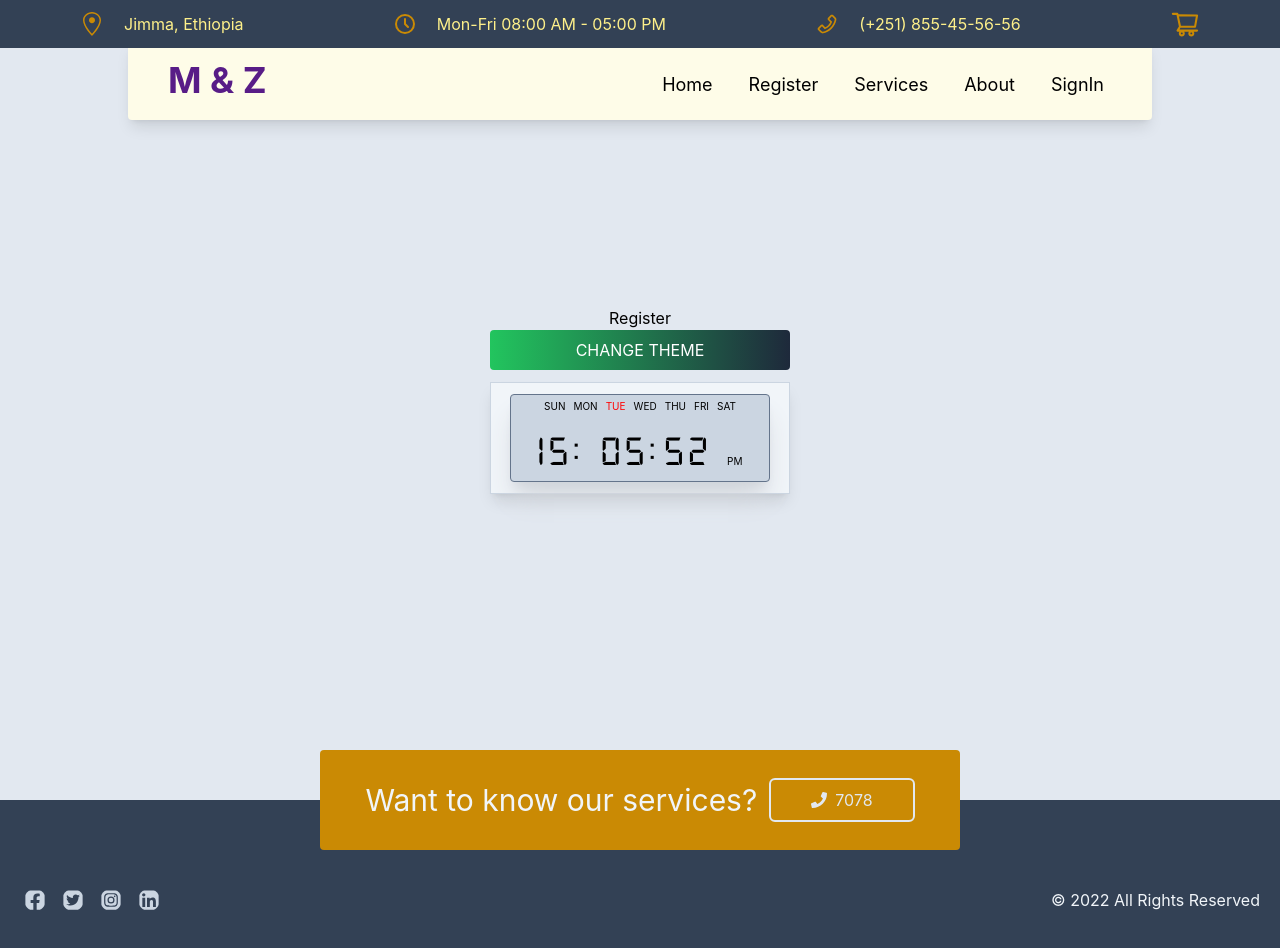
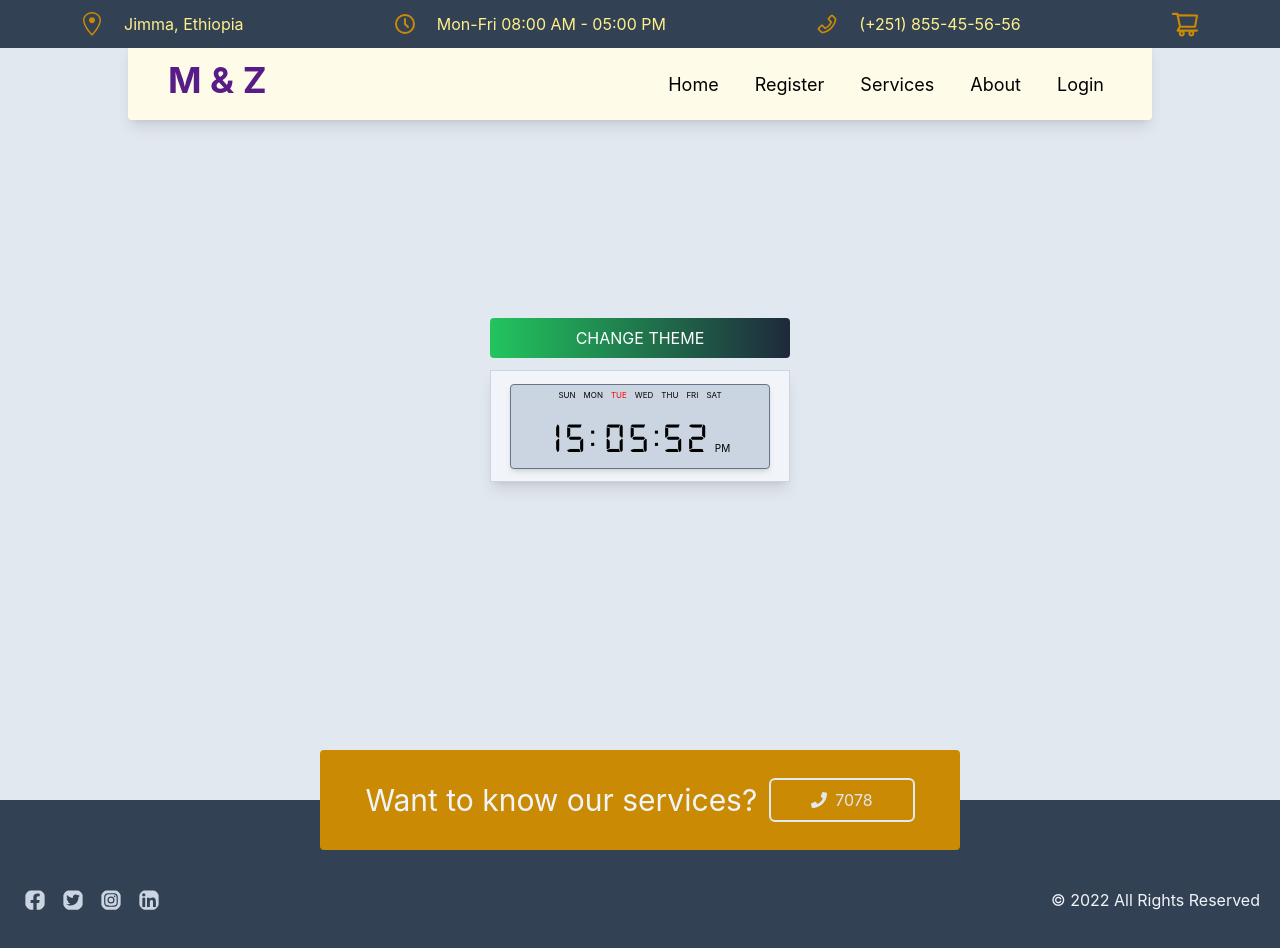
Before and after one commit to mengiefen/elec-service-frontend, a Next.js app: page /register in a window 1280 px wide. Shown: the top 948 px of the page. Built offline with nearby package versions, Linux system fonts and the light colour scheme.

Commit message:
add register page

```diff
--- /dev/null
+++ b/src/components/Register/Register.tsx
@@ -0,0 +1,7 @@
+import React from 'react';
+
+const Register = () => {
+  return <div>Register</div>;
+};
+
+export default Register;
--- a/src/components/elements/BottomNav.tsx
+++ b/src/components/elements/BottomNav.tsx
@@ -32,7 +32,7 @@ const BottomNav = () => {
         </li>
         <li className="nav-item">
           <Link href="/login">
-            <a className="nav-link-custom">SignIn</a>
+            <a className="nav-link-custom">Login</a>
           </Link>
         </li>
       </ul>
--- a/src/components/elements/DateTime.tsx
+++ b/src/components/elements/DateTime.tsx
@@ -50,7 +50,7 @@ const DateTime = () => {
               return (
                 <span
                   key={dateName}
-                  className="block text-[10px] uppercase"
+                  className="block text-[8px] uppercase"
                   style={
                     date.dayName === dateName
                       ? { color: 'red' }
@@ -64,9 +64,15 @@ const DateTime = () => {
           </div>
           <div className={styles.dateWrapper}>
             <span className={styles.date}>
-              <span className="pr-1">{date.hour}:</span>
-              <span className="pr-1">{date.minute}:</span>
-              <span className="pr-1">{date.second}</span>
+              <span className="w-[55px] overflow-hidden text-center">
+                {date.hour}:
+              </span>
+              <span className="w-[55px] overflow-hidden text-center">
+                {date.minute}:
+              </span>
+              <span className="w-[55px] overflow-hidden text-center">
+                {date.second}
+              </span>
             </span>
             <span className="block text-[10px]">{date.ampm}</span>
           </div>
--- a/src/components/elements/dateTimeConstants.tsx
+++ b/src/components/elements/dateTimeConstants.tsx
@@ -11,21 +11,21 @@ const dateNames = [
 const styles = {
   dark: {
     wrapper:
-      'w-full flex justify-center items-center h-28 shadow-lg border border-slate-300 bg-slate-600 shadow-gray-300',
+      'w-full flex justify-center items-center h-28 shadow-lg border border-slate-500 bg-slate-600 shadow-gray-300',
     display:
       'flex flex-col border py-1 px-2 w-[260px] rounded bg-slate-800 text-white border-slate-500 shadow-xl shadow-inner',
   },
   light: {
     wrapper:
-      'w-full  flex justify-center items-center h-28 shadow-lg border  border-slate-300 bg-slate-100',
+      'w-full  flex justify-center items-center h-28 shadow-lg border border-slate-300 bg-slate-100',
     display:
-      'flex flex-col border py-1 px-2 w-[260px] rounded bg-slate-300  border-slate-500 shadow-xl shadow-gray-300',
+      'flex flex-col border py-1 px-2 w-[260px] rounded bg-slate-300 border-slate-500 shadow-md',
   },
 
   btn: 'w-full p-2 mb-3 rounded bg-green-700 text-white bg-gradient-to-r from-green-500 to-slate-800',
-  container: 'w-[300px] mx-auto flex flex-col items-center rounded',
+  container: 'w-[300px] mx-auto flex flex-col items-center rounded ',
   dateWrapper: 'flex justify-self-center items-baseline justify-center',
-  date: 'text-[42px] time-display tracking-widest grid grid-cols-3',
+  date: 'text-[42px] time-display tracking-widest flex',
 };
 
 const { dark, light } = styles;
--- a/src/pages/register/index.tsx
+++ b/src/pages/register/index.tsx
@@ -7,7 +7,6 @@ const register = () => {
   return (
     <Layout>
       <div className="bg-slate-200 min-h-screen flex justify-center items-center flex-col">
-        <h1>Register</h1>
         <DateTime />
       </div>
     </Layout>
```
